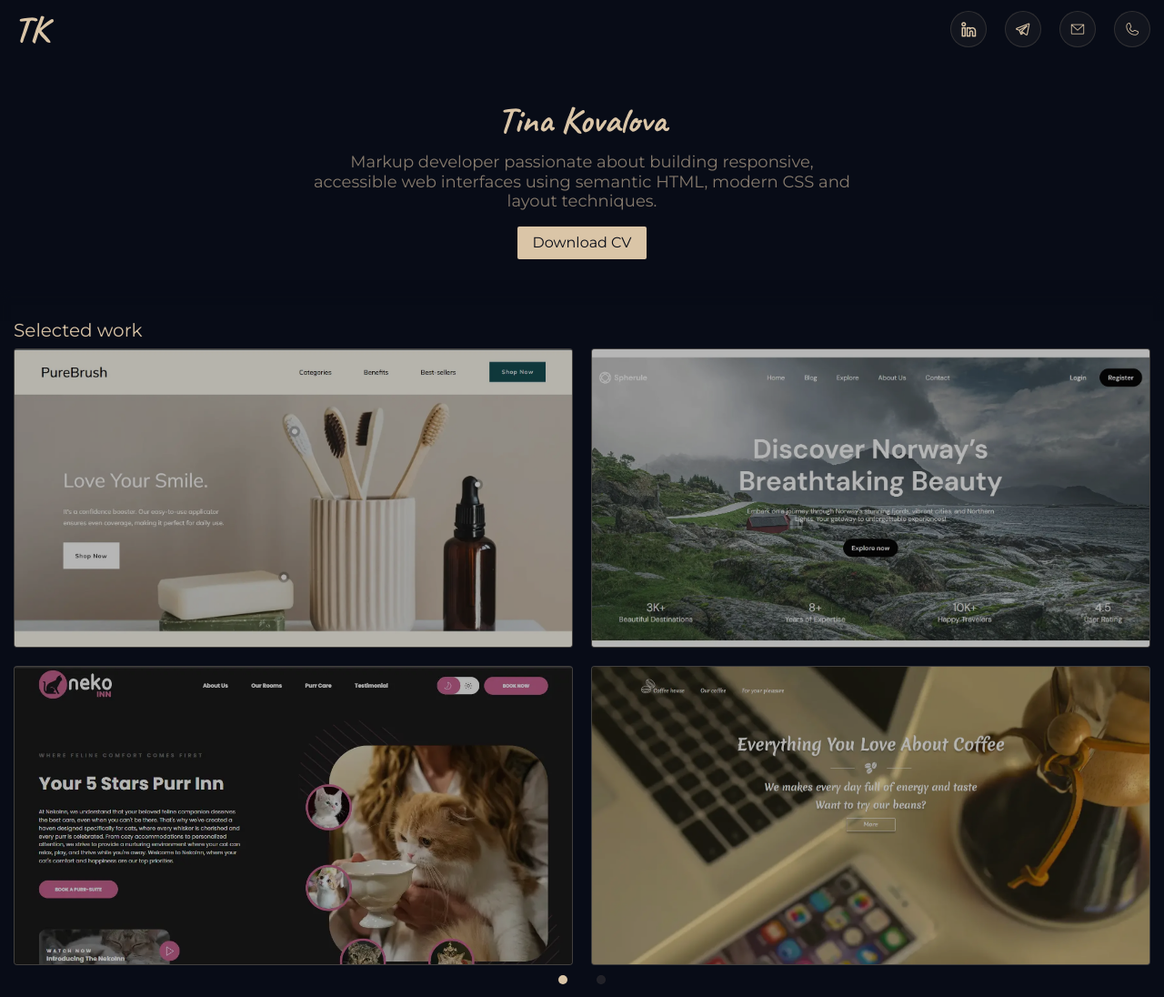
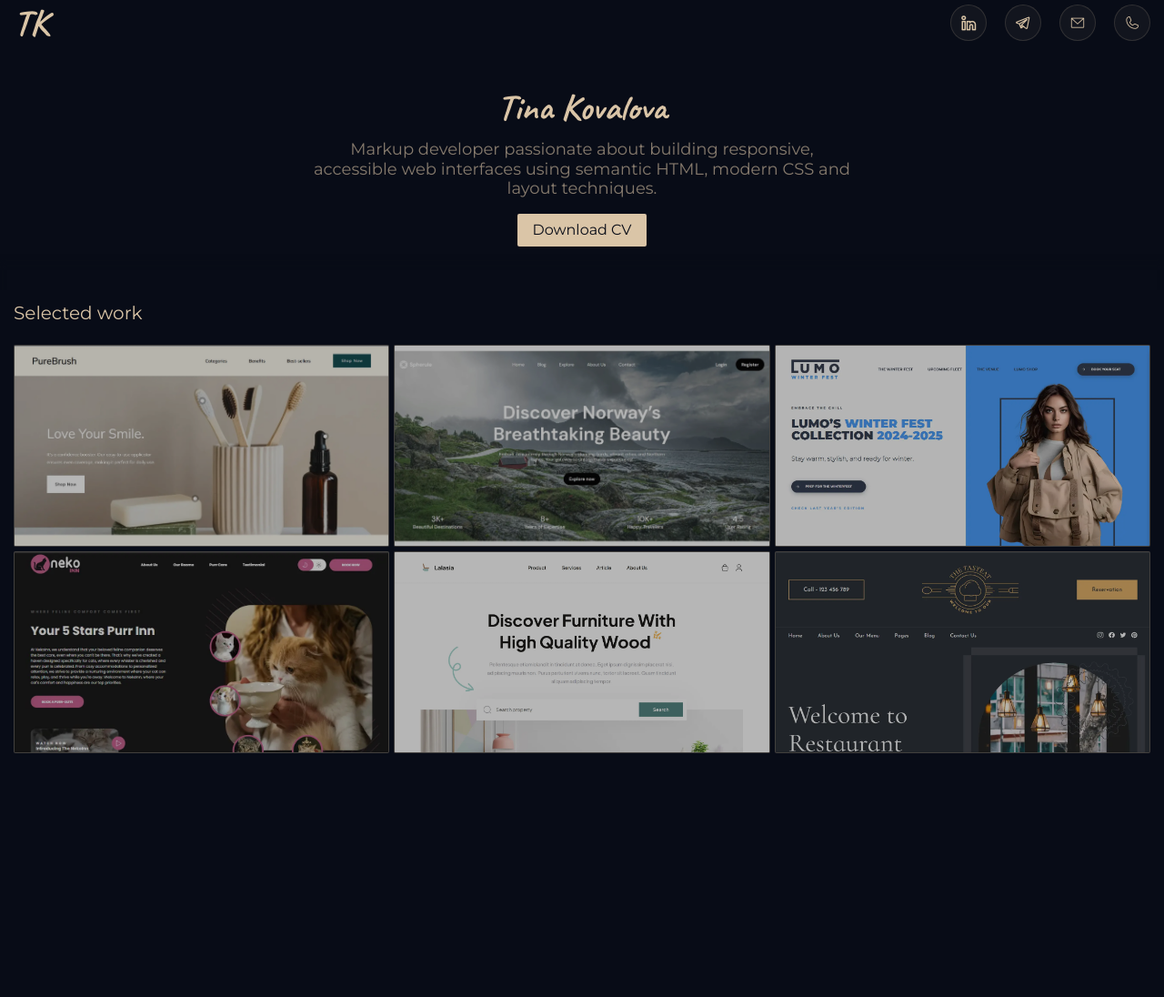
Before and after one commit to TinaKovalova/TK, a plain HTML site: page index.html in a window 1280 px wide. Shown: the whole page at 91% size. After the commit the page ends 1069 px from the top, so only its background shows below. Drawn offline with nearby package versions, Linux system fonts and the light colour scheme.

Commit message:
without slider

```diff
--- a/files/data.json
+++ b/files/data.json
@@ -34,12 +34,12 @@
             "projectDitails":"landing"
         },
         {
-            "title":"Coffee house",
-            "imagePath":"images/portrfolio/coffee-house.webp",
-            "githubURL":"https://github.com/TinaKovalova/coffee-house",
-            "projectURL":"https://tinakovalova.github.io/coffee-house",
-            "technologies":["HTML", "SCSS"],
-            "projectDitails":"landing"
+            "title":"Lalasia",
+            "imagePath":"images/portrfolio/lalasia_s.webp",
+            "githubURL":"https://github.com/TinaKovalova/lalasia",
+            "projectURL":"",
+            "technologies":["HTML", "SCSS", "JS", "Vite"],
+            "projectDitails":"Multipage website"
         },
         {
             "title":"The Tasteat",
--- a/index.html
+++ b/index.html
@@ -52,18 +52,14 @@
             </section>
             <section class="porfolio">
                 <div class="porfolio__container">
-                    <h2 class="porfolio__title">Selected work</h2>
-                    <div class="porfolio__slider swiper">
-                        <div class="swiper-wrapper">
-                        </div>
-                        <div class="swiper-pagination"></div>
+                    <div class="porfolio__header">
+                        <h2 class="porfolio__title">Selected work</h2>
                     </div>
+                    <div class="porfolio__content"></div>
                 </div>
             </section>
         </main>
     </div>
-    <script src="https://cdn.jsdelivr.net/npm/swiper@11/swiper-bundle.min.js"></script>
-    <script src="js/swiper.js"></script>
     <script src="js/index.js"></script>
 
 </body>
--- a/js/index.js
+++ b/js/index.js
@@ -25,18 +25,22 @@ window.addEventListener("load", () => {
                             </div>`;
     };
     const fillPortfolio = (projects) => {
-        const swiperWrapper = document.querySelector(".swiper-wrapper");
-        if (swiperWrapper) {
+        const portfolioContent = document.querySelector(".porfolio__content");
+        if (portfolioContent) {
           for (const project of projects) {
-            swiperWrapper.insertAdjacentHTML("beforeend", createSlide(project));
+            portfolioContent.insertAdjacentHTML(
+              "beforeend",
+              createSlide(project)
+            );
           }
-        const projectsImages = swiperWrapper.querySelectorAll(".work-card__image");
-        if (projectsImages.length > 0) {
-          projectsImages.forEach((image) =>
-            image.addEventListener("load", (e) => toShow(e.target))
-          );
+          const projectsImages =
+            portfolioContent.querySelectorAll(".work-card__image");
+          if (projectsImages.length > 0) {
+            projectsImages.forEach((image) =>
+              image.addEventListener("load", (e) => toShow(e.target))
+            );
+          }
         }
-    }
     }
 
     getData("files/data.json");
--- a/js/swiper.js
+++ /dev/null
@@ -1,27 +0,0 @@
-const slider = new Swiper(".porfolio__slider.swiper", {
-  grid: {
-    fill: "row",
-    rows: 3,
-  },
-  pagination: {
-    el: ".swiper-pagination",
-    clickable: true,
-    renderBullet: function (index, className) {
-      return index < 3 ? `<span class="${className}"></span>` : "";
-    },
-  },
-  breakpoints: {
-    320: {
-      slidesPerView: 1,
-      spaceBetween: 10,
-    },
-
-    600: {
-      slidesPerView: 2,
-      spaceBetween: 20,
-      grid: {
-        rows: 2,
-      },
-    },
-  },
-});
--- a/syles/_header.scss
+++ b/syles/_header.scss
@@ -1,5 +1,5 @@
 .header {
-    padding-block: toRem(12);
+    padding-block: toRem(5);
     position: sticky;
     top: 0;
     z-index: 100;
--- a/syles/_main.scss
+++ b/syles/_main.scss
@@ -1,7 +1,7 @@
 .about {
     position: sticky;
-    top: toRem(64);
-    flex-grow: 1;
+    top: toRem(50);
+
     // .about__container
 
     &__container {
@@ -40,19 +40,30 @@
     }
 }
 .porfolio {
-    position: sticky;
-    top: toRem(64);
-    min-height: calc(100svh - toRem(64));
-    padding-block: toRem(20);
     background-color: $mainColor;
+    position: relative;
+    min-height: calc(100svh - toRem(50));
 
-    // .porfolio__container
+    &__header {
+        position: sticky;
+        top: toRem(50);
+        z-index: 5;
+        padding-block: toRem(15);
 
-    &__container {
-        display: flex;
-        flex-direction: column;
-        row-gap: toRem(10);
-        box-shadow: toRem(0) toRem(-30) toRem(10) $mainColor;
+        &::before {
+            content: "";
+            width: 100svw;
+            height: 100%;
+            position: absolute;
+            top: 0;
+            left: toRem(-$containerPadding);
+            z-index: -1;
+            background-color: $mainColor;
+            box-shadow: toRem(0) toRem(-30) toRem(7) $mainColor;
+        }
+        &:not(:last-child) {
+            margin-bottom: toRem(10);
+        }
     }
 
     // .porfolio__title
@@ -61,36 +72,16 @@
         font-size: toRem(20);
         font-weight: 400;
     }
-
-    // .porfolio__slider
-
-    &__slider {
-        flex-grow: 1;
-        &.swiper {
-            max-width: 100%;
-            max-height: 100%;
-            padding-block-end: toRem(32);
-            & .swiper-slide {
-                aspect-ratio: 682 / 365;
-                height: calc((100% - 20px) / 2) !important;
-                @media (max-width: $mobile) {
-                    height: calc((100% - 10px) / 2) !important;
-                }
-            }
-            & .swiper-pagination {
-                padding-block: toRem(8);
-                bottom: 0;
-            }
-            & .swiper-pagination-bullet {
-                width: toRem(10);
-                height: toRem(10);
-                --swiper-pagination-bullet-horizontal-gap: 1rem;
-                border: toRem(1) solid $mutedBeige;
-                background-color: $textColorMuted;
-            }
-            & .swiper-pagination-bullet-active {
-                background-color: $textColor;
-            }
+    &__content {
+        padding-block-end: toRem(30);
+        display: grid;
+        grid-template-columns: repeat(auto-fill, minmax(toRem(250), 1fr));
+        gap: toRem(5);
+        @media (min-width: $mobile) {
+            grid-template-columns: repeat(auto-fill, minmax(toRem(320), 1fr));
+        }
+        @media (min-width: toRem(1270)) {
+            grid-template-columns: repeat(auto-fill, minmax(toRem(400), 1fr));
         }
     }
 }
@@ -98,18 +89,18 @@
 .work-card {
     width: 100%;
     height: 100%;
-    border-radius: toRem(4);
+    border-radius: toRem(2);
     background-color: $mutedBeige;
     border: toRem(1) solid $mutedBeige;
     position: relative;
     overflow: hidden;
     opacity: 0;
-    transform: scale(0.9);
+    // transform: scale(0.9);
     transform-origin: left bottom;
     transition: all 0.6s ease-in-out;
     &:has(.work-card__image._show) {
         opacity: 1;
-        transform: scale(1);
+        // transform: scale(1);
     }
 
     // .work-card__link
--- a/syles/_variables.scss
+++ b/syles/_variables.scss
@@ -9,7 +9,6 @@ $tablet: 991.98px;
 $mobile: 767.98px;
 $smallMobile: 479.98px;
 
-// $mainColor: #0e0e0e; //
 $mainColor: #080c17;
 
 $mainColorTransperent: rgb(14, 14, 14, 0.3);
```
Also changed, not shown: css/style.css, images/portrfolio/lalasia_s.webp (added), syles/_mixins.scss (line endings or trailing spaces).
